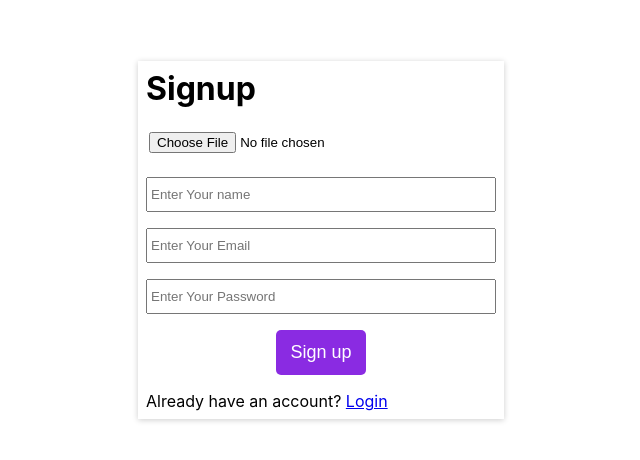
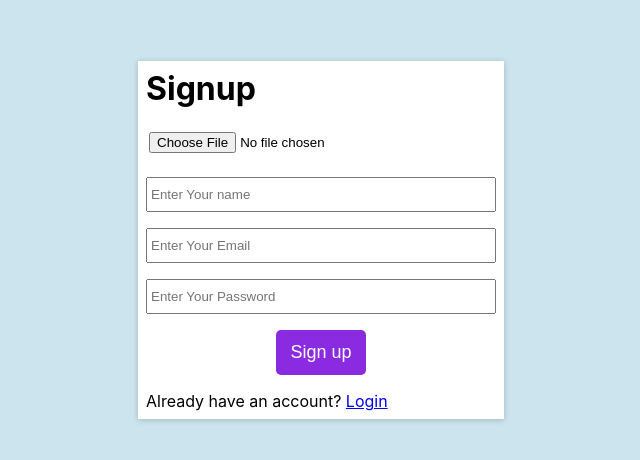
Before and after one commit to Hamza804-latif/MERNS, a React (Create React App) app in the folder client/: page /register in a window 1280 px wide. Shown: the part 160-620 px from the top of the page, without its empty margins (319-959 px from the left). Built offline with nearby package versions, Linux system fonts and the light colour scheme.

Commit message:
background color changed

```diff
--- a/client/src/Pages/Register/register.css
+++ b/client/src/Pages/Register/register.css
@@ -3,6 +3,7 @@
     display: flex;
     justify-content: center;
     align-items: center;
+    background-color: rgb(204, 228, 237);
 }
 
 .register-form {
@@ -12,6 +13,7 @@
     gap: 16px;
     box-shadow: 0 1px 6px 0 rgba(0, 0, 0, 0.2);
     padding: 8px;
+    background-color: white;
 }
 
 .register-form input {
```
